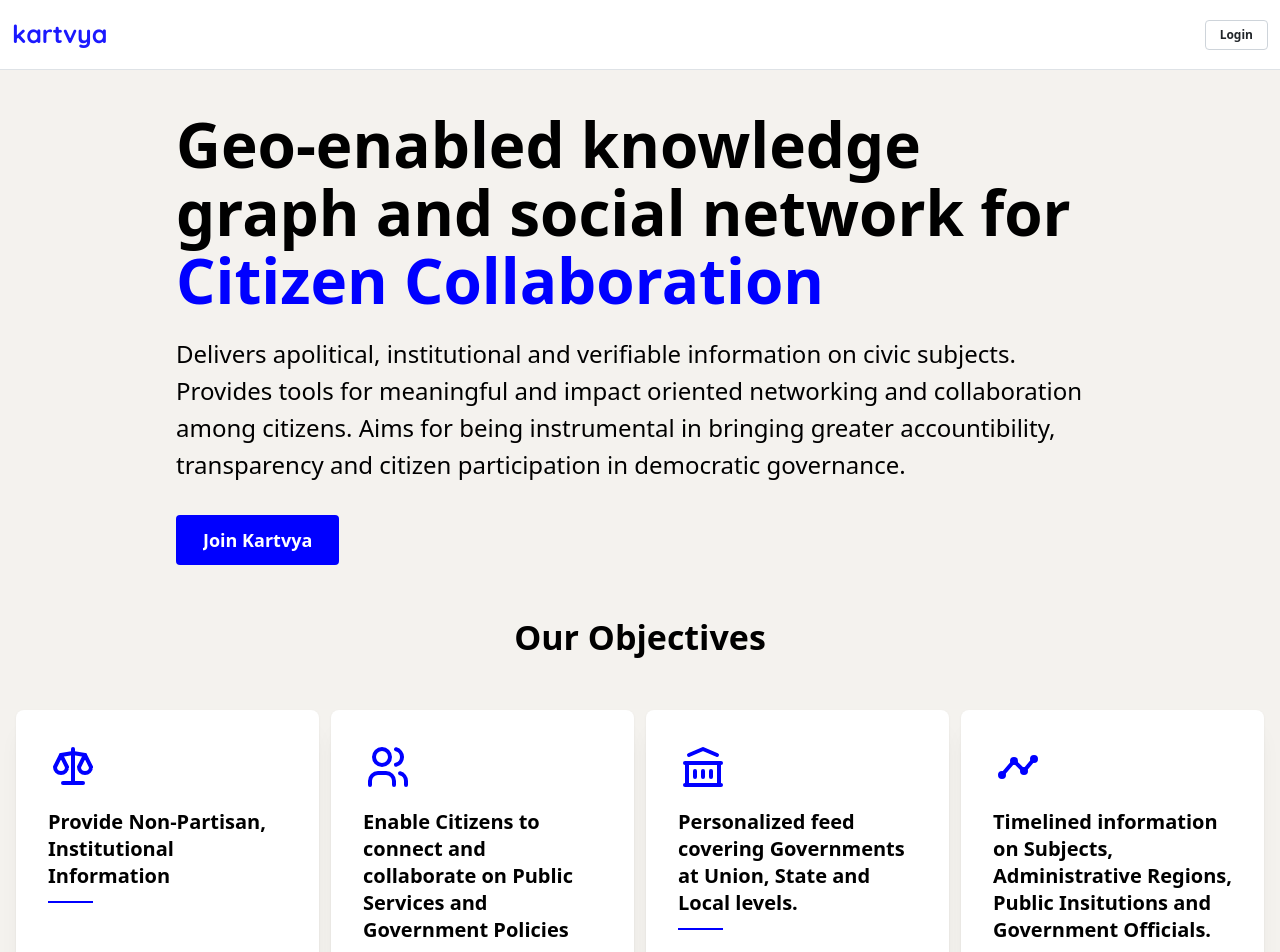
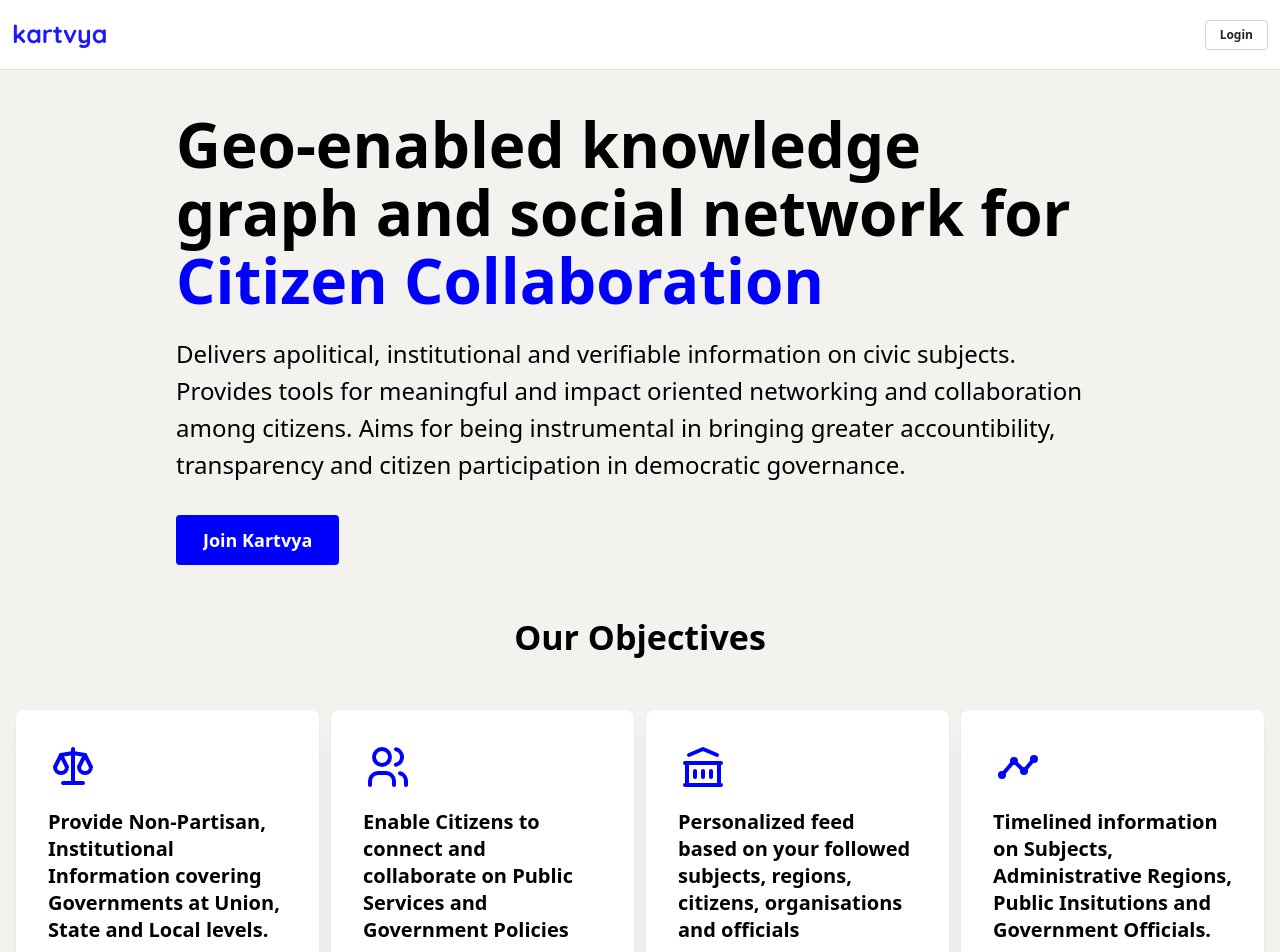
Before and after one commit to livelifelively/kartvya-web-app, a Next.js app: page / in a window 1280 px wide. Shown: the top 952 px of the page. Built offline with nearby package versions, Linux system fonts and the light colour scheme; no server answers.

Commit message:
style and text changes

```diff
--- a/src/components/about/about.tsx
+++ b/src/components/about/about.tsx
@@ -16,7 +16,8 @@ import classes from './about.module.css';
 
 const featuresData = [
   {
-    title: 'Provide Non-Partisan, Institutional Information',
+    title:
+      'Provide Non-Partisan, Institutional Information covering Governments at Union, State and Local levels.',
     description: '',
     // 'Institutional information beyond the news headlines. Enables citizens to know about policy domains, their governance status and performance metrics.',
     icon: IconScale,
@@ -27,7 +28,8 @@ const featuresData = [
     icon: IconUsers,
   },
   {
-    title: 'Personalized feed covering Governments at Union, State and Local levels.',
+    title:
+      'Personalized feed based on your followed subjects, regions, citizens, organisations and officials',
     description: '',
     icon: IconBuildingBank,
   },
@@ -85,6 +87,10 @@ export function About() {
           </List.Item>
         </List> */}
 
+        {/* Ladder of citizen participation */}
+        {/* https://www.coventry.gov.uk/downloads/file/36484/arnstein_ladder_of_participation */}
+        {/* https://historyofsocialwork.org/1969_ENG_Ladderofparticipation/1969,%20Arnstein,%20ladder%20of%20participation,%20original%20text%20OCR%20C.pdf */}
+
         <Text className={classes.description}>
           Delivers apolitical, institutional and verifiable information on civic subjects. Provides
           tools for meaningful and impact oriented networking and collaboration among citizens. Aims
--- a/src/pages/api/auth/[...nextauth].ts
+++ b/src/pages/api/auth/[...nextauth].ts
@@ -7,6 +7,10 @@ import { DgraphAdapter } from '@/be-components/dgraph-next-auth-adapter';
 // import { DgraphAdapter } from '@auth/dgraph-adapter';
 
 const jwt = require('jsonwebtoken');
+
+// #TODO: Read documentation
+// https://authjs.dev/concepts/session-strategies
+// https://datatracker.ietf.org/meeting/105/materials/slides-105-oauth-sessa-json-web-token-jwt-profile-for-oauth-20-access-tokens-02-00
 
 export default NextAuth({
   providers: [
```
